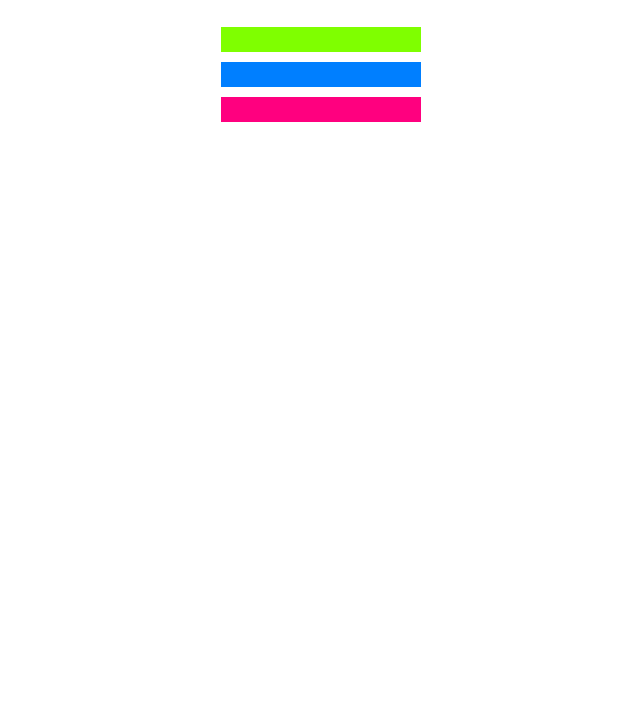
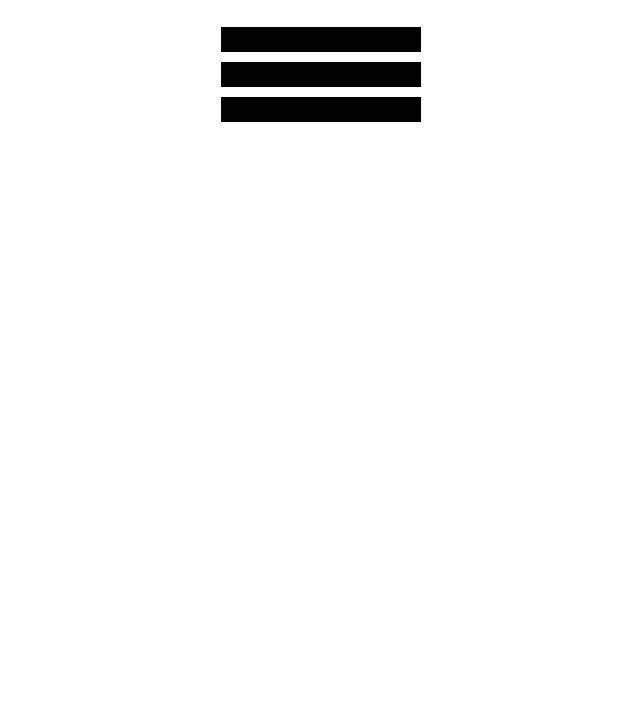
Before and after one commit to s-suresh-kumar/fcc-practice-3-set-of-colored-markers, a plain HTML site: page index.html in a window 1280 px wide. Shown: the part 73-800 px from the top of the page, without its empty margins (319-959 px from the left). Drawn offline with Linux system fonts and the light colour scheme.

Commit message:
Step 35: First, in the CSS rules .one, .two, and .three, adjust the values in the rgb function so that the background-color of each element is set to pure black. Remember that the rgb function uses the additive color model, where colors start as black and change as the values of red, green, and blue increase.

```diff
--- a/styles.css
+++ b/styles.css
@@ -108,8 +108,13 @@ For azure, update the rgb function in the .two CSS rule so that green is at 127
 
 And for rose, which is sometimes called bright pink, update the rgb function in the .three CSS rule so that blue is at 127 and red is at the max value. */
 
+/* Step 35
+Now that you've gone through all the primary, secondary, and tertiary colors on a color wheel, it'll be easier to understand other color theory concepts and how they impact design.
+
+First, in the CSS rules .one, .two, and .three, adjust the values in the rgb function so that the background-color of each element is set to pure black. Remember that the rgb function uses the additive color model, where colors start as black and change as the values of red, green, and blue increase. */
+
 .one {
-  background-color: rgb(127,255,0);
+  background-color: rgb(0,0,0);
 }
 
 /* Step 20
@@ -143,7 +148,7 @@ Notice that, to create orange, you had to increase the intensity of red and decr
 To create the tertiary color spring green, combine cyan with green. Update the rgb function in the .two CSS rule so that green is at the max value, and set blue to 127. */
 
 .two {
-  background-color: rgb(0,127,255);
+  background-color: rgb(0,0,0);
 }
 
 /* Step 30
@@ -153,5 +158,5 @@ To create the final secondary color, magenta, update the rgb function in the .th
 And to create the tertiary color violet, combine magenta with blue. Update the rgb function in the .three CSS rule so that blue is at the max value, and set red to 127. */
 
 .three {
-  background-color: rgb(255,0,127);
+  background-color: rgb(0,0,0);
 }
```
